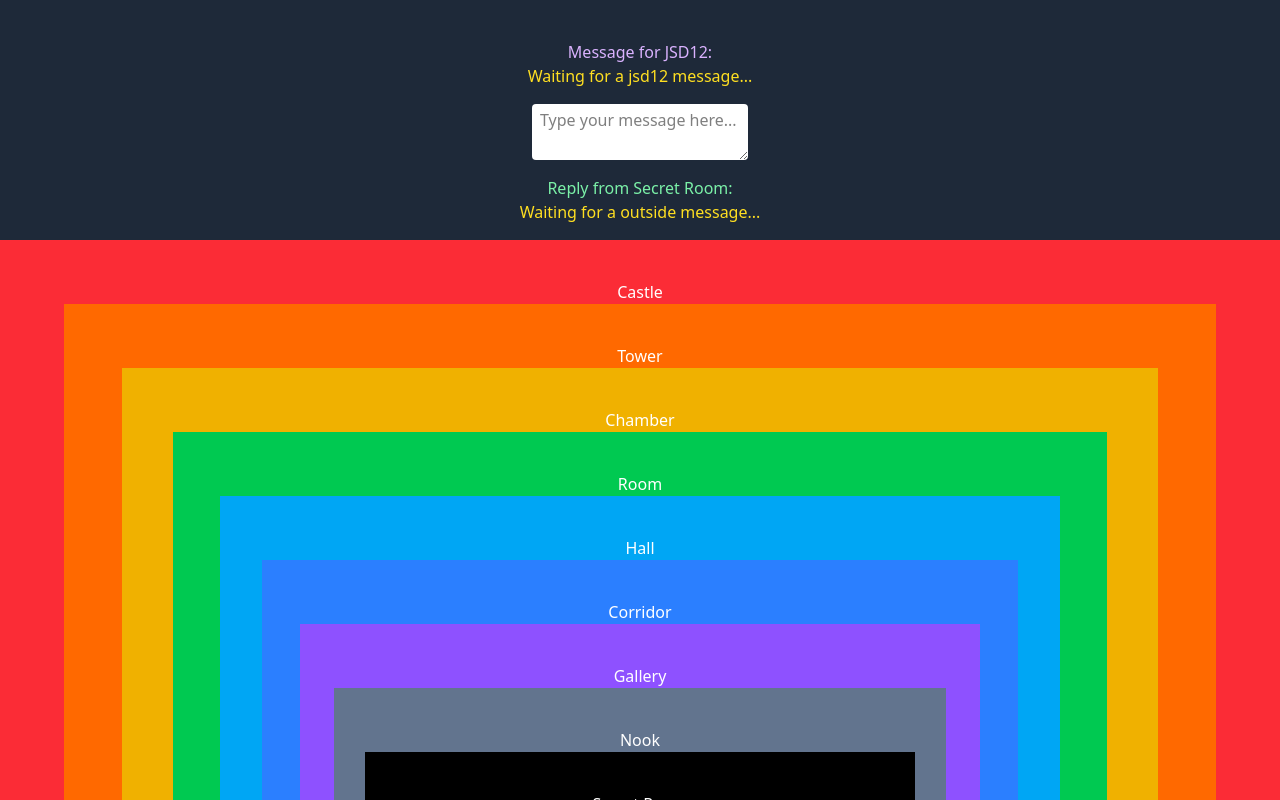
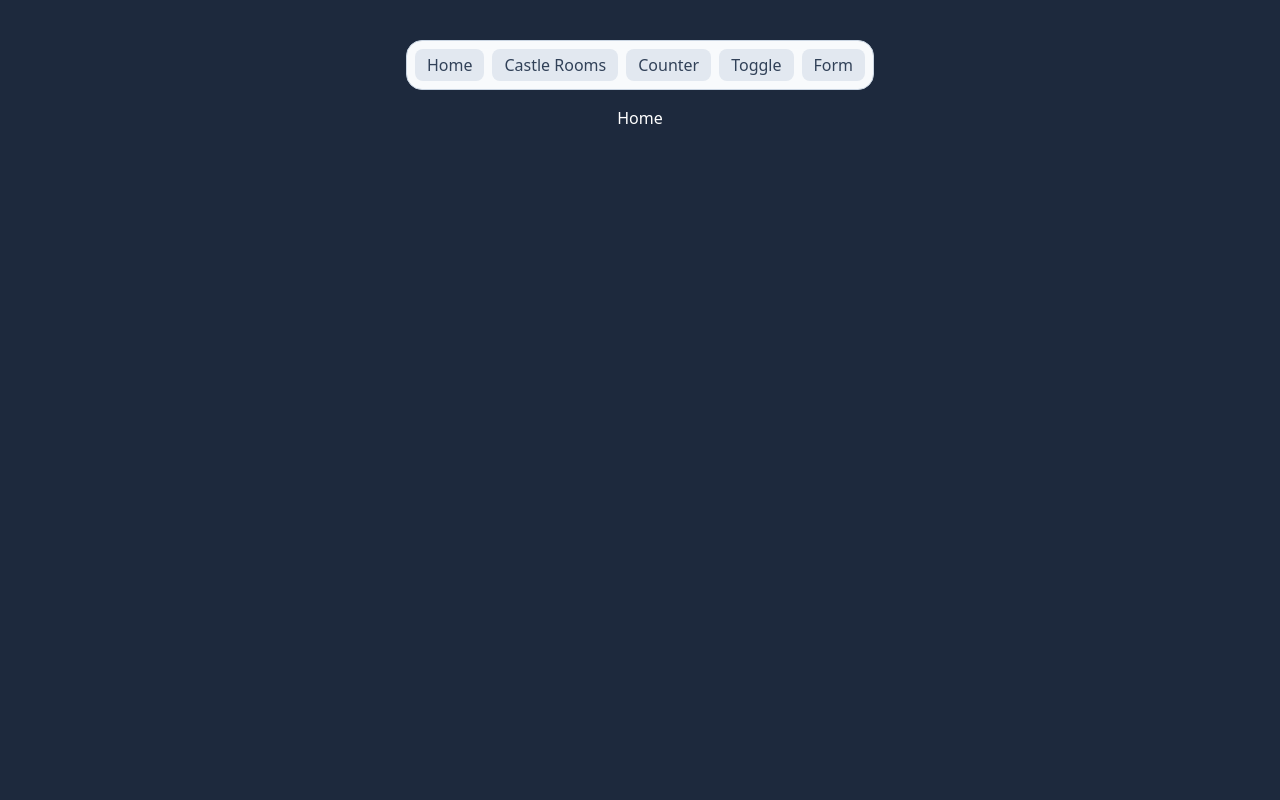
Before and after one commit to manitthongkaw/jsd12_week-08, a React (Vite) app in the folder week-08-react-castle-rooms/: page / in a window 1280 px wide. Shown: the top 800 px of the page. Built offline with nearby package versions, Linux system fonts and the light colour scheme.

Commit message:
feat: add navbar

```diff
--- a/week-08-react-castle-rooms/src/App.jsx
+++ b/week-08-react-castle-rooms/src/App.jsx
@@ -1,26 +1,28 @@
 import { useContext } from "react";
 import { MessageContext } from "./contexts/messageContext/messageContext";
-import Castle from "./components/01_Castle";
+import Nav from "./components/layout/nav";
+import Home from "./pages/Home";
+import CastleRooms from "./pages/CastleRooms";
+import Counter from "./pages/Counter";
+import Toggle from "./pages/Toggle";
+import Form from "./pages/Form";
 
 export default function App() {
 
-  const {question, answer, handleQuestion} = useContext(MessageContext);
+  const {navRoomsActive, navCounterActive, navToggleActive, navFormActive} = useContext(MessageContext);
 
   return (
-    <div className="pt-10 gap-4 flex flex-col justify-center items-center min-h-screen bg-gray-800 text-white">
-      <p className="text-purple-300 text-center">Message for JSD12:<br/>
-        <span className="text-yellow-300">{question ? question : "Waiting for a jsd12 message..."}</span></p>
-      <textarea
-        value={question}
-        onChange={handleQuestion}
-        className="bg-white text-black rounded px-2 py-1"
-        placeholder="Type your message here..."
-      />
-
-      <p className="text-green-300 text-center">Reply from Secret Room:<br/>
-        <span className="text-yellow-300">{answer ? answer : "Waiting for a outside message..."}</span></p>
-
-      <Castle />
+    <div className="flex flex-col justify-start items-center gap-4 min-h-dvh pt-10 bg-slate-800">
+      <Nav />
+      <div className="w-full text-white text-center">
+        {
+          navRoomsActive ? <CastleRooms /> :
+          navCounterActive ? <Counter /> :
+          navToggleActive ? <Toggle /> :
+          navFormActive ? <Form /> :
+          <Home />
+        }
+      </div>
     </div>
   );
 }
--- /dev/null
+++ b/week-08-react-castle-rooms/src/components/layout/nav.jsx
@@ -0,0 +1,18 @@
+import React from 'react';
+import { useContext } from "react";
+import { MessageContext } from "../../contexts/messageContext/messageContext";
+
+export default function Nav() {
+
+  const {navHomeActive, navRoomsActive, navCounterActive, navToggleActive, navFormActive, handleNavHomeActive, handleNavRoomsActive, handleNavCounterActive, handleNavToggleActive, handleNavFormActive} = useContext(MessageContext);
+
+  return (
+    <nav className="flex gap-2 font-medium p-2 border border-slate-300 rounded-2xl bg-slate-50">
+      <button onClick={handleNavHomeActive}    className={`px-3 py-1 rounded-lg transition-all ${navHomeActive    ? "text-white bg-sky-700" : "text-slate-700 hover:text-slate-600 bg-slate-200 hover:bg-slate-300"}`}>Home</button>
+      <button onClick={handleNavRoomsActive}   className={`px-3 py-1 rounded-lg transition-all ${navRoomsActive   ? "text-white bg-sky-700" : "text-slate-700 hover:text-slate-600 bg-slate-200 hover:bg-slate-300"}`}>Castle Rooms</button>
+      <button onClick={handleNavCounterActive} className={`px-3 py-1 rounded-lg transition-all ${navCounterActive ? "text-white bg-sky-700" : "text-slate-700 hover:text-slate-600 bg-slate-200 hover:bg-slate-300"}`}>Counter</button>
+      <button onClick={handleNavToggleActive}  className={`px-3 py-1 rounded-lg transition-all ${navToggleActive  ? "text-white bg-sky-700" : "text-slate-700 hover:text-slate-600 bg-slate-200 hover:bg-slate-300"}`}>Toggle</button>
+      <button onClick={handleNavFormActive}    className={`px-3 py-1 rounded-lg transition-all ${navFormActive    ? "text-white bg-sky-700" : "text-slate-700 hover:text-slate-600 bg-slate-200 hover:bg-slate-300"}`}>Form</button>
+    </nav>
+  )
+}
--- a/week-08-react-castle-rooms/src/contexts/messageContext/MessageProvider.jsx
+++ b/week-08-react-castle-rooms/src/contexts/messageContext/MessageProvider.jsx
@@ -5,12 +5,32 @@ export const MessageProvider = ({children}) => {
 
   // State Varible
   const [question, setQuestion] = useState("");
+  const handleQuestion = (event) => setQuestion(event.target.value);
+
   const [answer, setAnswer] = useState("");
-  const handleQuestion = (event) => setQuestion(event.target.value);
   const handleAnswer = (event) => setAnswer(event.target.value);
 
+    // For navbar
+  const [navHomeActive, setNavHomeActive] = useState(false);
+  const [navRoomsActive, setNavRoomsActive] = useState(false);
+  const [navCounterActive, setNavCounterActive] = useState(false);
+  const [navToggleActive, setNavToggleActive] = useState(false);
+  const [navFormActive, setNavFormActive] = useState(false);
+  const handleNavInactive = () => {
+    setNavHomeActive(false);
+    setNavRoomsActive(false);
+    setNavCounterActive(false);
+    setNavToggleActive(false);
+    setNavFormActive(false);
+  };
+  const handleNavHomeActive    = () => {handleNavInactive(); setNavHomeActive(!navHomeActive);}
+  const handleNavRoomsActive   = () => {handleNavInactive(); setNavRoomsActive(!navRoomsActive);}
+  const handleNavCounterActive = () => {handleNavInactive(); setNavCounterActive(!navCounterActive);}
+  const handleNavToggleActive  = () => {handleNavInactive(); setNavToggleActive(!navToggleActive);}
+  const handleNavFormActive    = () => {handleNavInactive(); setNavFormActive(!navFormActive);}
+
   return(
-    <MessageContext.Provider value={{question, answer, handleQuestion, handleAnswer}}>
+    <MessageContext.Provider value={{question, answer, handleQuestion, handleAnswer, navHomeActive, navRoomsActive, navCounterActive, navToggleActive, navFormActive, handleNavInactive, handleNavHomeActive, handleNavRoomsActive, handleNavCounterActive, handleNavToggleActive, handleNavFormActive}}>
       {children}
     </MessageContext.Provider>
   );
--- /dev/null
+++ b/week-08-react-castle-rooms/src/pages/CastleRooms.jsx
@@ -0,0 +1,26 @@
+import { useContext } from "react";
+import { MessageContext } from "../contexts/messageContext/messageContext";
+import Castle from "../components/01_Castle";
+
+export default function CastleRooms() {
+
+  const {question, answer, handleQuestion} = useContext(MessageContext);
+
+  return (
+    <div className="pt-10 gap-4 flex flex-col justify-center items-center min-h-screen bg-gray-800 text-white">
+      <p className="text-purple-300 text-center">Message for JSD12:<br/>
+        <span className="text-yellow-300">{question ? question : "Waiting for a jsd12 message..."}</span></p>
+      <textarea
+        value={question}
+        onChange={handleQuestion}
+        className="bg-white text-black rounded px-2 py-1"
+        placeholder="Type your message here..."
+      />
+
+      <p className="text-green-300 text-center">Reply from Secret Room:<br/>
+        <span className="text-yellow-300">{answer ? answer : "Waiting for a outside message..."}</span></p>
+
+      <Castle />
+    </div>
+  );
+}
--- /dev/null
+++ b/week-08-react-castle-rooms/src/pages/Counter.jsx
@@ -0,0 +1,7 @@
+import React from 'react';
+
+export default function Counter() {
+  return (
+    <div>Counter</div>
+  )
+}
--- /dev/null
+++ b/week-08-react-castle-rooms/src/pages/Form.jsx
@@ -0,0 +1,7 @@
+import React from 'react';
+
+export default function Form() {
+  return (
+    <div>Form</div>
+  )
+}
--- /dev/null
+++ b/week-08-react-castle-rooms/src/pages/Home.jsx
@@ -0,0 +1,7 @@
+import React from 'react';
+
+export default function Home() {
+  return (
+    <div>Home</div>
+  )
+}
--- /dev/null
+++ b/week-08-react-castle-rooms/src/pages/Toggle.jsx
@@ -0,0 +1,7 @@
+import React from 'react';
+
+export default function Toggle() {
+  return (
+    <div>Toggle</div>
+  )
+}
```
